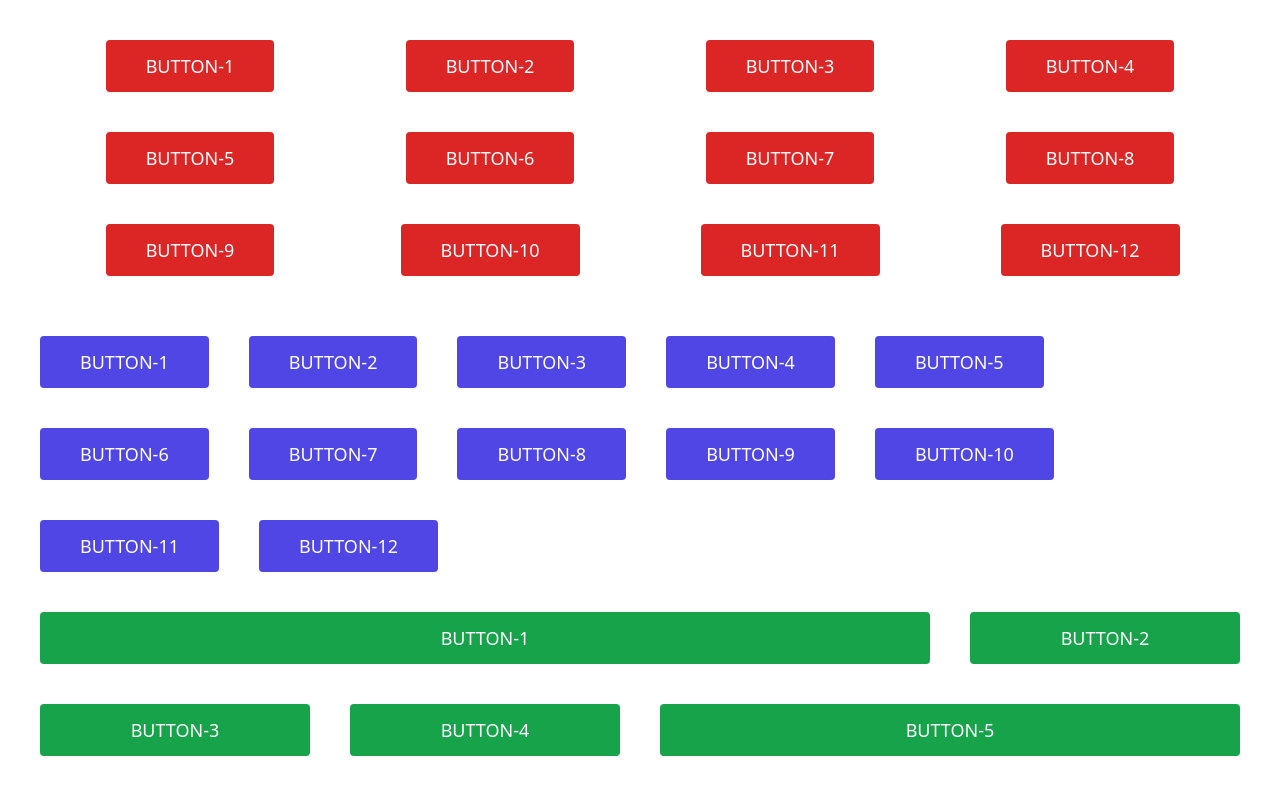
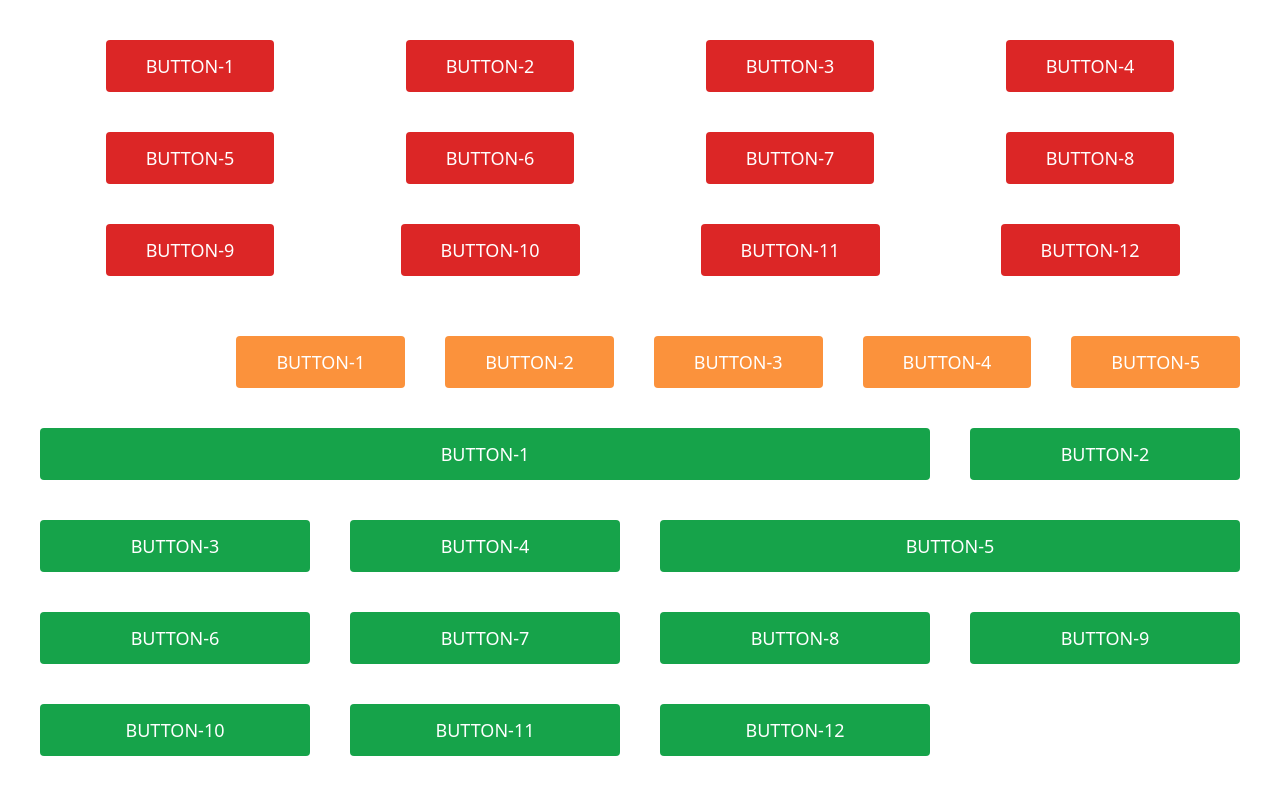
Before and after one commit to shefat26/tailwind-practice, a website: page gridTailwind/index.html in a window 1280 px wide. Shown: the top 793 px of the page. Drawn offline with nearby package versions, Linux system fonts and the light colour scheme.

Commit message:
Grid in Tailwind practice

```diff
--- a/gridTailwind/index.html
+++ b/gridTailwind/index.html
@@ -29,20 +29,14 @@
         </div>
 
 
-        <div class="flex flex-wrap">
+        <div class="flex  sm:justify-center  xl:justify-end ">
 
-            <button class="m-5 px-10 py-3 bg-indigo-600 rounded text-white text-lg  uppercase  ">button-1</button>
-            <button class="m-5 px-10 py-3 bg-indigo-600 rounded text-white text-lg  uppercase  ">button-2</button>
-            <button class="m-5 px-10 py-3 bg-indigo-600 rounded text-white text-lg  uppercase  ">button-3</button>
-            <button class="m-5 px-10 py-3 bg-indigo-600 rounded text-white text-lg  uppercase  ">button-4</button>
-            <button class="m-5 px-10 py-3 bg-indigo-600 rounded text-white text-lg  uppercase  ">button-5</button>
-            <button class="m-5 px-10 py-3 bg-indigo-600 rounded text-white text-lg  uppercase  ">button-6</button>
-            <button class="m-5 px-10 py-3 bg-indigo-600 rounded text-white text-lg  uppercase  ">button-7</button>
-            <button class="m-5 px-10 py-3 bg-indigo-600 rounded text-white text-lg  uppercase  ">button-8</button>
-            <button class="m-5 px-10 py-3 bg-indigo-600 rounded text-white text-lg  uppercase  ">button-9</button>
-            <button class="m-5 px-10 py-3 bg-indigo-600 rounded text-white text-lg  uppercase  ">button-10</button>
-            <button class="m-5 px-10 py-3 bg-indigo-600 rounded text-white text-lg  uppercase  ">button-11</button>
-            <button class="m-5 px-10 py-3 bg-indigo-600 rounded text-white text-lg  uppercase  ">button-12</button>
+            <button class="m-5 px-10 py-3 bg-indigo-600 rounded text-white text-lg  uppercase sm:bg-red-500 xl:bg-orange-400 ">button-1</button>
+            <button class="m-5 px-10 py-3 bg-indigo-600 rounded text-white text-lg  uppercase sm:bg-red-500 xl:bg-orange-400 ">button-2</button>
+            <button class="m-5 px-10 py-3 bg-indigo-600 rounded text-white text-lg  uppercase sm:bg-red-500  xl:bg-orange-400">button-3</button>
+            <button class="m-5 px-10 py-3 bg-indigo-600 rounded text-white text-lg  uppercase sm:bg-red-500  xl:bg-orange-400">button-4</button>
+            <button class="m-5 px-10 py-3 bg-indigo-600 rounded text-white text-lg  uppercase sm:bg-red-500  xl:bg-orange-400">button-5</button>
+
 
 
         </div>
```
